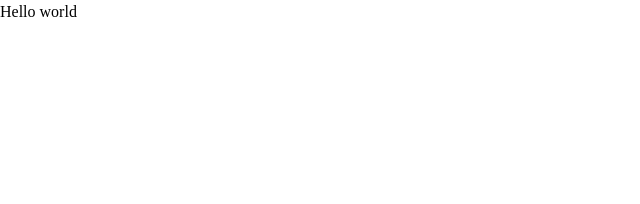
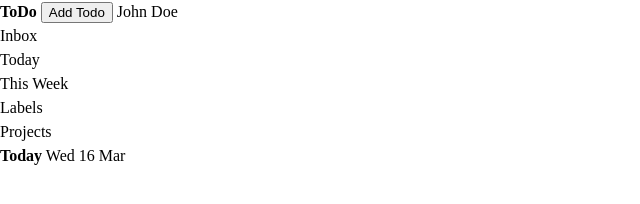
Before and after one commit to yosuanicolaus/odin-todo-list, a website built with webpack: page dist/index.html in a window 1280 px wide. Shown: the whole page, without its empty margins (0-640 px from the left). Built offline with nearby package versions, Linux system fonts and the light colour scheme.

Commit message:
add html skeleton layout

```diff
--- a/dist/index.html
+++ b/dist/index.html
@@ -8,6 +8,24 @@
     <script src="./main.js" defer></script>
   </head>
   <body>
-    <div>Hello world</div>
+    <header>
+      <strong>ToDo</strong>
+      <button id="add">Add Todo</button>
+      <span id="user">John Doe</span>
+    </header>
+    <nav>
+      <div class="tab">Inbox</div>
+      <div class="tab">Today</div>
+      <div class="tab">This Week</div>
+      <div class="tab">Labels</div>
+      <div id="projects">Projects</div>
+    </nav>
+    <main>
+      <head>
+        <strong>Today</strong>
+        <span>Wed 16 Mar</span>
+      </head>
+      <div id="content"></div>
+    </main>
   </body>
 </html>
```
